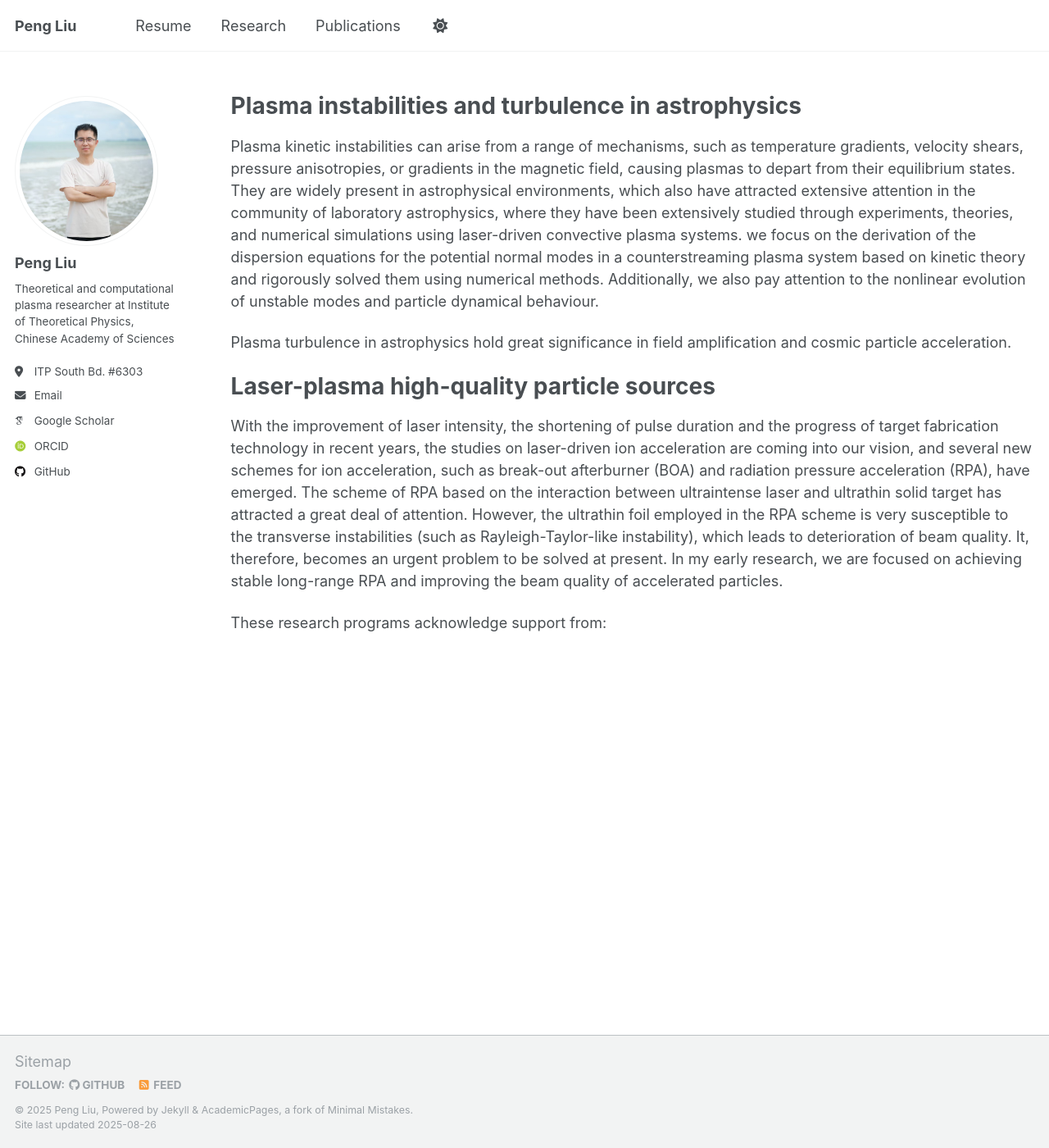
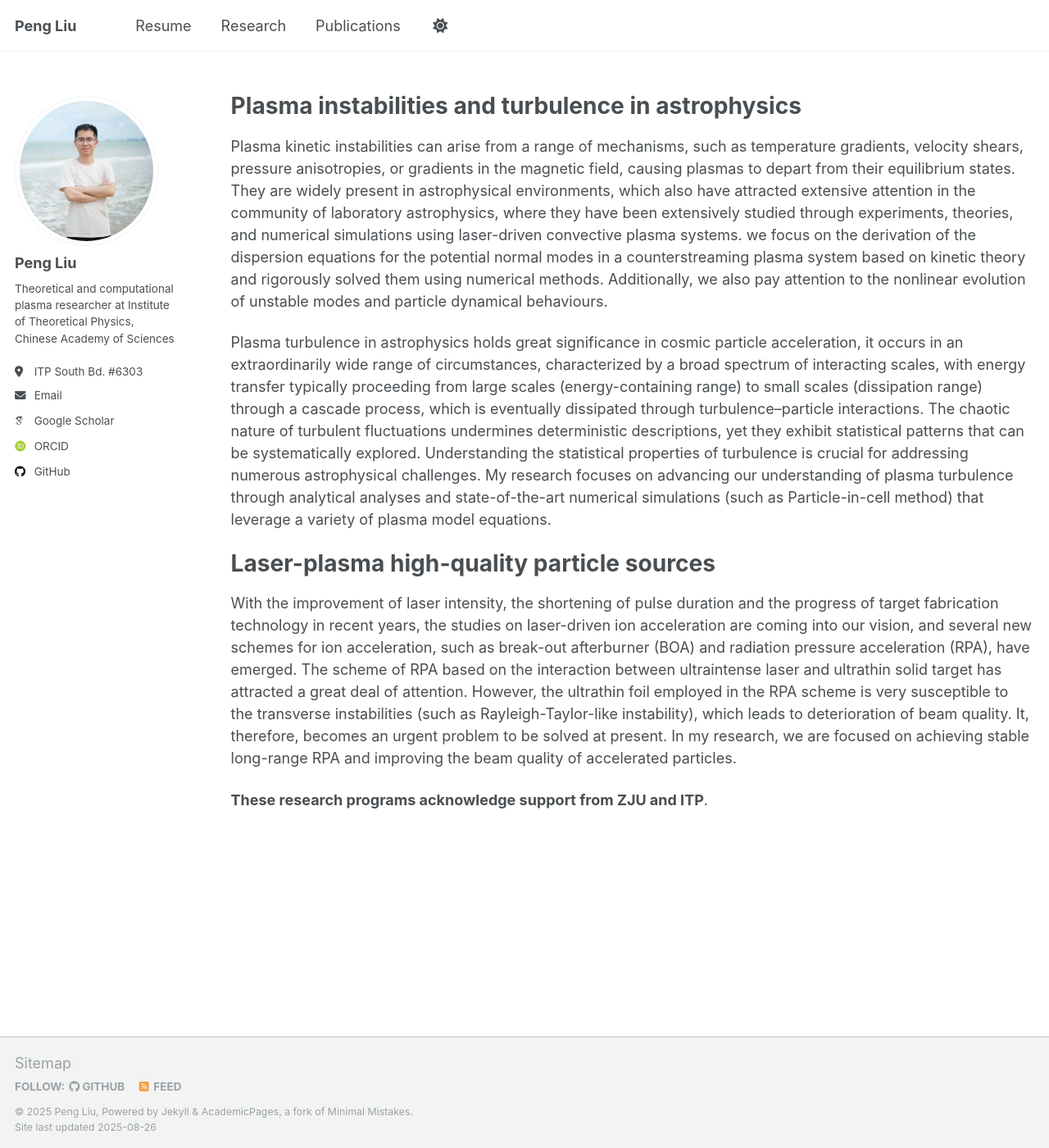
Before and after one commit to pliulfcuigithub/pliulfcuigithub.github.io, a Jekyll site: the page built from _pages/research.md, in a window 1280 px wide and 1400 px high. Shown: the whole window at 82% size. Built offline with Jekyll 4.4.1, drawn with Linux system fonts in a browser that asks for light colours; some web fonts are replaced.

Commit message:
Update research.md

```diff
--- a/_pages/research.md
+++ b/_pages/research.md
@@ -8,13 +8,13 @@ author_profile: true
 
 Plasma instabilities and turbulence in astrophysics
 ===========
-Plasma kinetic instabilities can arise from a range of mechanisms, such as temperature gradients, velocity shears, pressure anisotropies, or gradients in the magnetic field, causing plasmas to depart from their equilibrium states. They are widely present in astrophysical environments, which also have attracted extensive attention in the community of labo­ratory astrophysics, where they have been extensively studied through experiments, theories, and numerical simulations using laser-­driven convective plasma systems. we focus on the derivation of the dispersion equations for the potential normal modes in a counter­streaming plasma system based on kinetic theory and rigorously solved them using numerical methods. Additionally, we also pay attention to the nonlinear evolution of unstable modes and particle dynamical behaviour.
+Plasma kinetic instabilities can arise from a range of mechanisms, such as temperature gradients, velocity shears, pressure anisotropies, or gradients in the magnetic field, causing plasmas to depart from their equilibrium states. They are widely present in astrophysical environments, which also have attracted extensive attention in the community of labo­ratory astrophysics, where they have been extensively studied through experiments, theories, and numerical simulations using laser-­driven convective plasma systems. we focus on the derivation of the dispersion equations for the potential normal modes in a counter­streaming plasma system based on kinetic theory and rigorously solved them using numerical methods. Additionally, we also pay attention to the nonlinear evolution of unstable modes and particle dynamical behaviours.
 
-Plasma turbulence in astrophysics hold great significance in field amplification and cosmic particle acceleration.
+Plasma turbulence in astrophysics holds great significance in cosmic particle acceleration, it occurs in an extraordinarily wide range of circumstances, characterized by a broad spectrum of interacting scales, with energy transfer typically proceeding from large scales (energy-containing range) to small scales (dissipation range) through a cascade process, which is
+eventually dissipated through turbulence–particle interactions. The chaotic nature of turbulent fluctuations undermines deterministic descriptions, yet they exhibit statistical patterns that can be systematically explored. Understanding the statistical properties of turbulence is crucial for addressing numerous astrophysical challenges. My research focuses on advancing our understanding of plasma turbulence through analytical analyses and state-of-the-art  numerical simulations (such as Particle-in-cell method) that leverage a variety of plasma model equations.
 
 Laser-plasma high-quality particle sources
 ==========
-With the improvement of laser intensity, the shortening of pulse duration and the progress of target fabrication technology in recent years, the studies on laser-driven ion acceleration are coming into our vision, and several new schemes for ion acceleration, such as break-out afterburner (BOA) and radiation pressure acceleration (RPA), have emerged. The scheme of RPA based on the interaction between ultraintense laser and ultrathin solid target has attracted a great deal of attention. However, the ultrathin foil employed in the RPA scheme is very susceptible to the transverse instabilities (such as Rayleigh-Taylor-like instability), which leads to deterioration of beam quality. It, therefore, becomes an urgent problem to be solved at present.
-In my early research, we are focused on achieving stable long-range RPA and improving the beam quality of accelerated particles.
+With the improvement of laser intensity, the shortening of pulse duration and the progress of target fabrication technology in recent years, the studies on laser-driven ion acceleration are coming into our vision, and several new schemes for ion acceleration, such as break-out afterburner (BOA) and radiation pressure acceleration (RPA), have emerged. The scheme of RPA based on the interaction between ultraintense laser and ultrathin solid target has attracted a great deal of attention. However, the ultrathin foil employed in the RPA scheme is very susceptible to the transverse instabilities (such as Rayleigh-Taylor-like instability), which leads to deterioration of beam quality. It, therefore, becomes an urgent problem to be solved at present. In my research, we are focused on achieving stable long-range RPA and improving the beam quality of accelerated particles.
 
-These research programs acknowledge support from:
+**These research programs acknowledge support from ZJU and ITP**.
```
